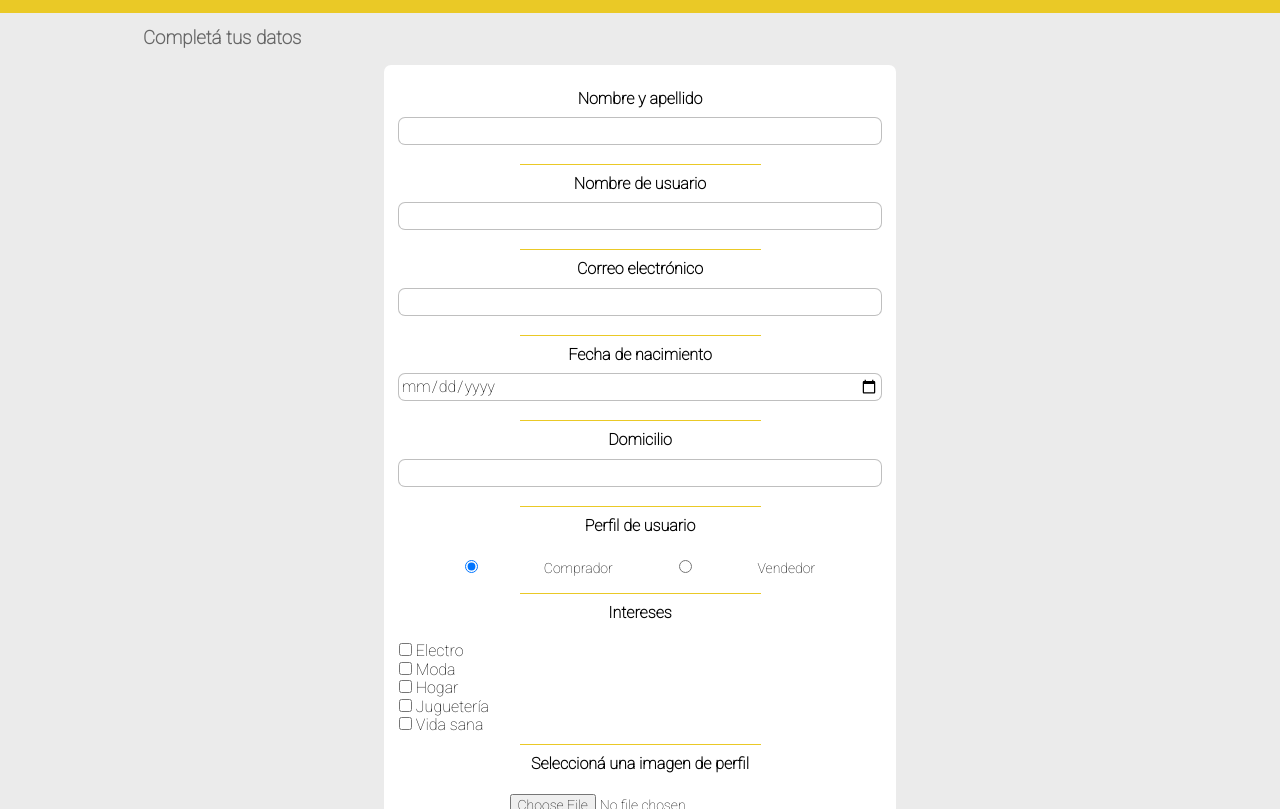
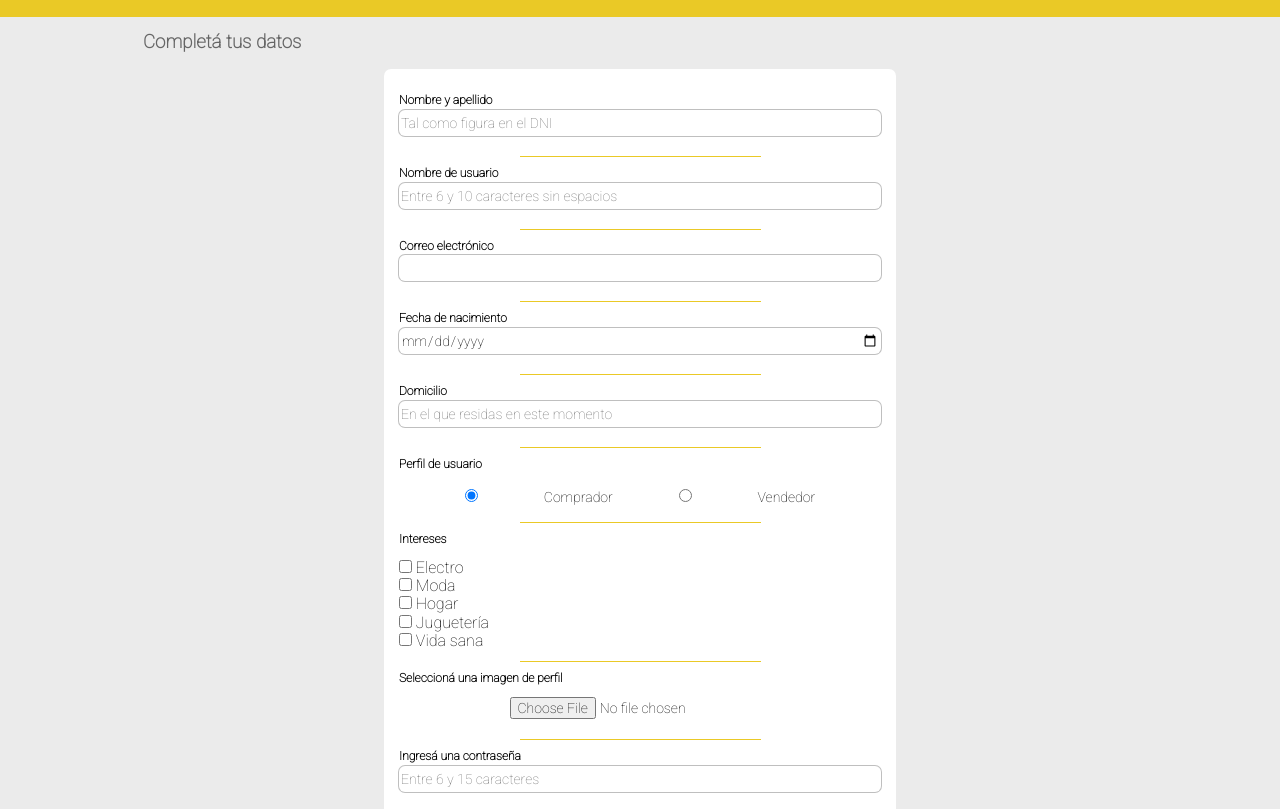
Before and after one commit to tomasreynolds/mercadoliebre, a website: page views/register.html in a window 1280 px wide. Shown: the part 93-902 px from the top of the page. Drawn offline with Linux system fonts and the light colour scheme; a web font is replaced by a local one.

Commit message:
modificando header

```diff
--- a/public/css/styles.css
+++ b/public/css/styles.css
@@ -270,8 +270,6 @@ h6{
 .formulario{
     width:70%;
 }
-
-
 .espacio-home{
     padding:20px;
 }
@@ -633,10 +631,10 @@ h6{
 
 
 .introducciones{
-    text-align: center;
-    font-size: 16px;
-    padding-top:10px;
-    padding-bottom:10px;
+    text-align: left;
+    font-size: 12px;
+    padding-top: 10px;
+    padding-bottom: 2px;
     font-weight: bold;
 
 }
@@ -704,6 +702,7 @@ h6{
     border-color:transparent;
     box-shadow: 0 0 0 1px rgba(0,0,0,.25);
     min-height: 26px;
+    font-size: 14px;
 }
 
 .input-register-radio{
--- a/views/register.html
+++ b/views/register.html
@@ -19,8 +19,8 @@ rel="stylesheet" />
     <header class="header-home">
         <div>
             <div class="datos-header-top">
-                <img src="/img/logo-mercado-liebre.svg" alt="logo mercado liebre" class="logo">
-                <form class="busqueda-lupa">
+                <a href="../home.html"> <img src="/img/logo-mercado-liebre.svg" alt="logo mercado liebre" class="logo"></a>
+                <form action="/encontrar-producto" method="GET" class="busqueda-lupa">
                     <input placeholder= "Buscar productos, marcas y más" class="input-busqueda"> </input>
                     <button> <i class="fas fa-search" id="lupa"></i></button>
                 </form>
@@ -63,10 +63,10 @@ rel="stylesheet" />
                 <div class="registros1">
 
                     <label class="introducciones"> Nombre y apellido </label>
-                    <input  class="input-register"> </input>
+                    <input  class="input-register" placeholder="Tal como figura en el DNI"> </input>
                     <div class="raya"></div>
                     <label class="introducciones"> Nombre de usuario </label>
-                    <input  class="input-register"> </input>
+                    <input  class="input-register" placeholder="Entre 6 y 10 caracteres sin espacios"> </input>
                     <div class="raya"></div>
                     <label class="introducciones"> Correo electrónico </label>
                     <input type="email"  class="input-register"> </input>
@@ -78,7 +78,7 @@ rel="stylesheet" />
                     <input type="date" class="input-register"> </input>
                     <div class="raya"></div>
                     <label class="introducciones"> Domicilio </label>
-                    <input  class="input-register"> </input>
+                    <input  class="input-register" placeholder="En el que residas en este momento"> </input>
                 </div>
                 <div class="raya"></div>
                     <p class="introducciones"> Perfil de usuario </p>
@@ -107,7 +107,7 @@ rel="stylesheet" />
                 <label class="introducciones"> Ingresá una contraseña  </label>
 
                 <div class="registros1">
-                    <input type="password" placeholder="Contraseña" class="input-register"> </input>
+                    <input type="password" placeholder="Entre 6 y 15 caracteres" class="input-register"> </input>
                     <input type="password" placeholder="Confirmar contraseña" class="input-register"> </input>
                 </div>
 
```
Also changed, not shown: views/home.html (+3 -3 lines), views/login.html (+3 -3 lines).
